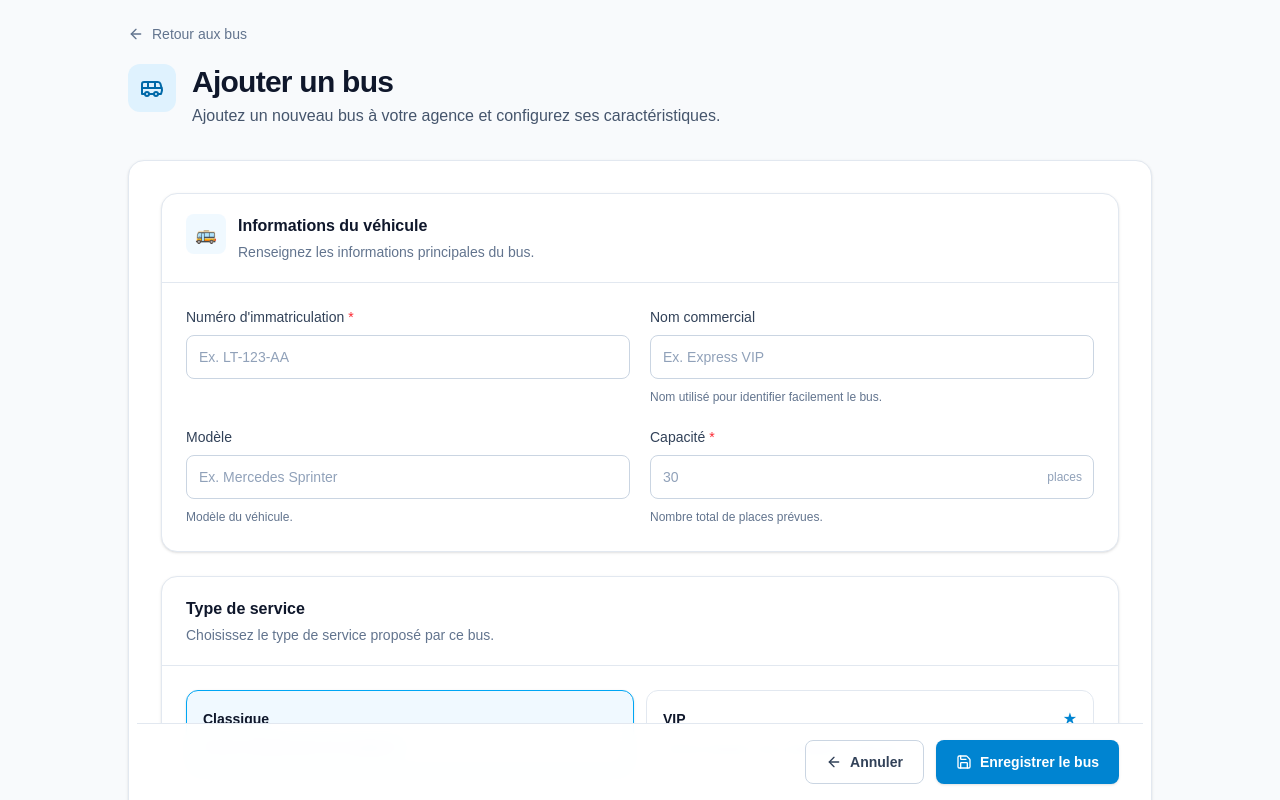
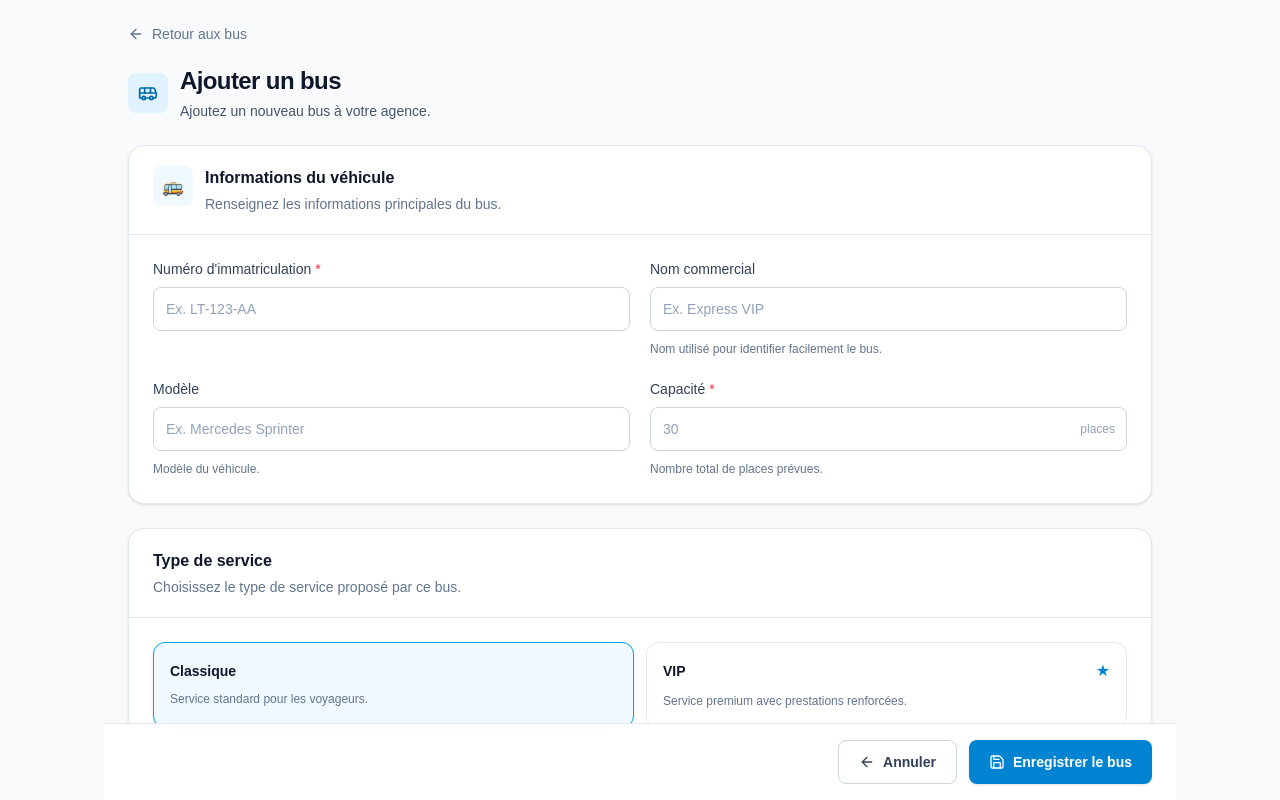
Before and after one commit to franck123-ing-web/YATIGO, a Next.js app in the folder dashboard/: page /bus/nouveau in a window 1280 px wide. Shown: the top 800 px of the page. Built offline with nearby package versions, Linux system fonts and the light colour scheme.

Commit message:
Amélioration le formulaire de création des bus

```diff
--- a/dashboard/app/bus/nouveau/page.tsx
+++ b/dashboard/app/bus/nouveau/page.tsx
@@ -1,52 +1,39 @@
 import Link from "next/link";
-import { ArrowLeft, Bus as BusIcon } from "lucide-react";
+import { ArrowLeft, Bus } from "lucide-react";
 
 import { BusForm } from "@/components/bus/BusForm";
 
 export default function NewBusPage() {
   return (
     <section className="min-h-full bg-slate-50 px-4 py-6 sm:px-6 lg:px-8">
-      <div className="mx-auto max-w-5xl space-y-8">
-        {/* En-tête */}
-        <div className="space-y-5">
+      <div className="mx-auto max-w-5xl">
+        <header className="mb-6">
           <Link
             href="/bus"
-            className="inline-flex items-center gap-2 text-sm font-medium text-slate-500 transition hover:text-sky-700"
+            className="inline-flex items-center gap-2 text-sm font-medium text-slate-500 transition-colors hover:text-sky-700"
           >
-            <ArrowLeft
-              className="h-4 w-4"
-              aria-hidden="true"
-            />
+            <ArrowLeft className="h-4 w-4" aria-hidden="true" />
             Retour aux bus
           </Link>
 
-          <div className="flex items-start gap-4">
-            {/* Icône */}
-            <div className="flex h-12 w-12 shrink-0 items-center justify-center rounded-xl bg-sky-100 text-sky-700">
-              <BusIcon
-                className="h-6 w-6"
-                aria-hidden="true"
-              />
+          <div className="mt-4 flex items-center gap-3">
+            <div className="flex h-10 w-10 shrink-0 items-center justify-center rounded-lg bg-sky-100 text-sky-700">
+              <Bus className="h-5 w-5" aria-hidden="true" />
             </div>
 
-            {/* Titre */}
             <div>
-              <h1 className="text-2xl font-bold tracking-tight text-slate-900 sm:text-3xl">
+              <h1 className="text-2xl font-bold tracking-tight text-slate-900">
                 Ajouter un bus
               </h1>
 
-              <p className="mt-1 text-sm text-slate-600 sm:text-base">
-                Ajoutez un nouveau bus à votre agence et configurez ses
-                caractéristiques.
+              <p className="mt-1 text-sm text-slate-600">
+                Ajoutez un nouveau bus à votre agence.
               </p>
             </div>
           </div>
-        </div>
+        </header>
 
-        {/* Formulaire */}
-        <div className="rounded-2xl border border-slate-200 bg-white p-4 shadow-sm sm:p-6 lg:p-8">
-          <BusForm />
-        </div>
+        <BusForm />
       </div>
     </section>
   );
```
